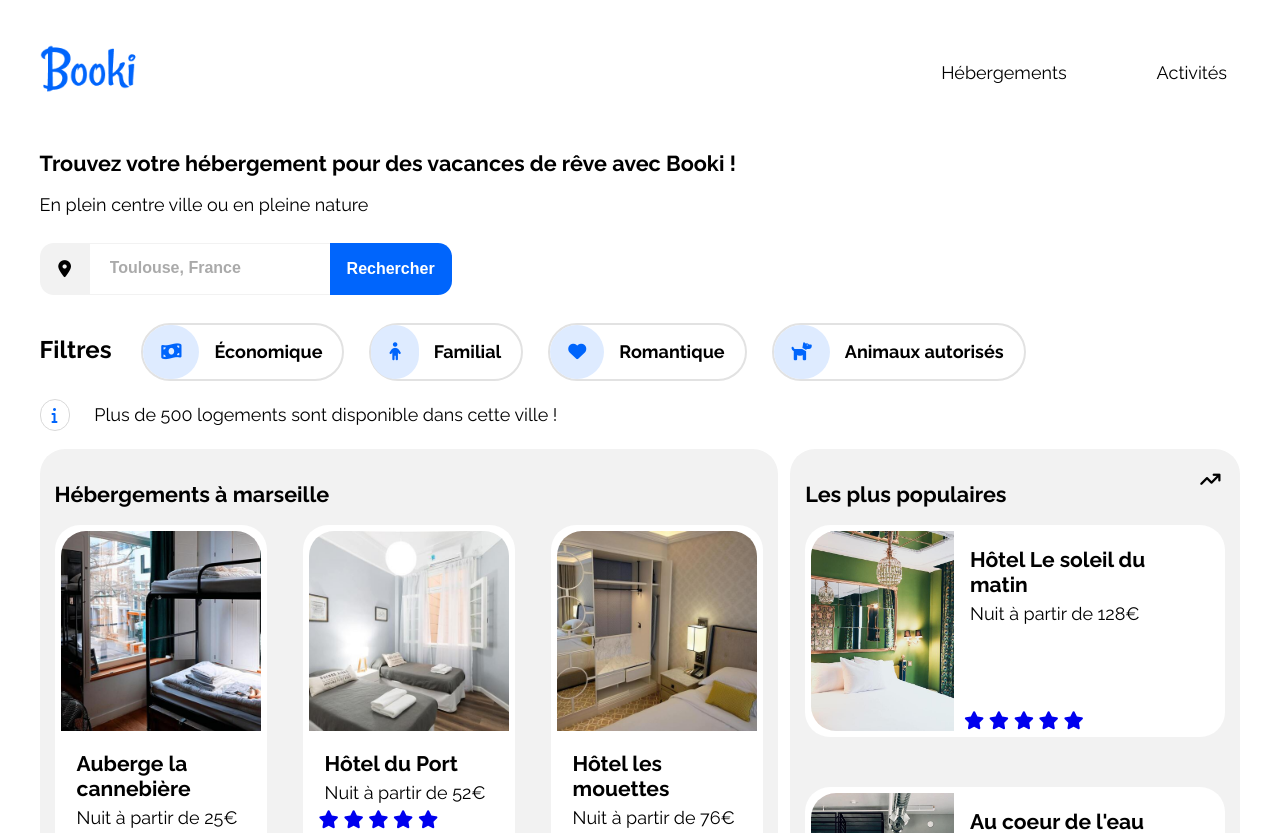
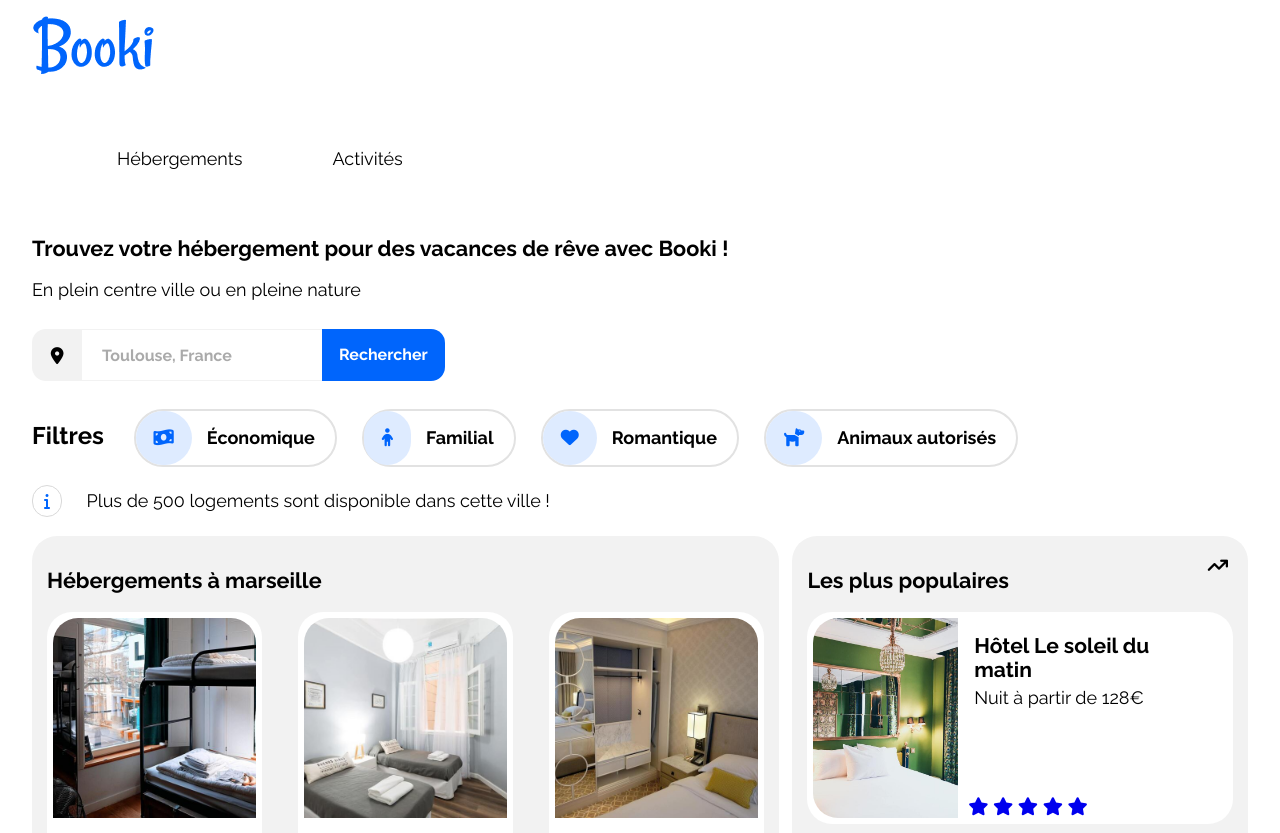
Before and after one commit to SwannDev/booki, a plain HTML site: page index.html in a window 1280 px wide. Shown: the top 833 px of the page. Drawn offline with Linux system fonts and the light colour scheme.

Commit message:
Add files via upload

```diff
--- a/index.html
+++ b/index.html
@@ -7,8 +7,10 @@
        <meta name="viewport" content="width=device-width, initial-scale=1.0">
        <title>Booki</title>
        <link rel="stylesheet" type="text/css" href="css/index.css">
+       <link rel="stylesheet" type="text/css" href="css/normalize.css">
        <link rel="stylesheet" type="text/css" href="css/tablette.css" media="screen and (max-width: 992px)">
        <link rel="stylesheet" type="text/css" href="css/mobile.css" media="screen and (max-width: 768px)">
+
        <link rel="stylesheet" href="https://cdnjs.cloudflare.com/ajax/libs/font-awesome/5.15.4/css/all.min.css" integrity="sha512-1ycn6IcaQQ40/MKBW2W4Rhis/DbILU74C1vSrLJxCq57o941Ym01SwNsOMqvEBFlcgUa6xLiPY/NS5R+E6ztJQ==" crossorigin="anonymous" referrerpolicy="no-referrer">
        <link rel="preconnect" href="https://fonts.googleapis.com">
        <script src="https://kit.fontawesome.com/3b277dd524.js" crossorigin="anonymous"></script>
@@ -26,13 +28,11 @@
 
      <header>
  <div class="header-top">
-      <div id="logo">
 
-          <a  title="Booki" target="_blank" href="index.html">
+
+
+           <nav>
              <img src="src/logo/Booki.png" alt="Logo Booki">
-        </a >
-      </div>
-          <nav>
                <ul>
                    <li><a href="#hebergement">Hébergements</a></li>
                    <li><a href="#activite">Activités</a></li>
```
Lines whose indentation alone changed are shown as unchanged.
